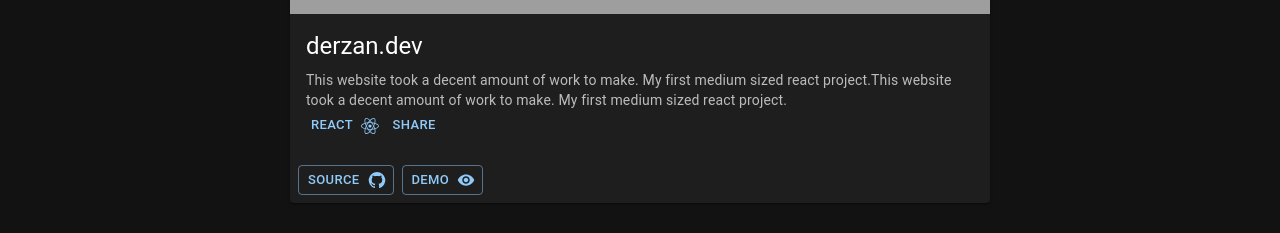
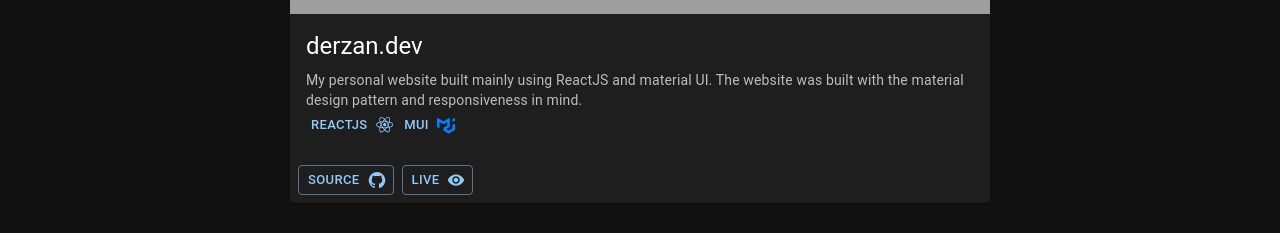
Before and after one commit to MiTo0o/derzan.dev, a React (Create React App) app: page /projects in a window 1280 px wide. Shown: the part 309-542 px from the top of the page. Built offline with nearby package versions, Linux system fonts and the light colour scheme; grey boxes are pictures that could not be loaded.

Commit message:
add custom mui-icon and fixed links for project

```diff
--- a/src/components/ProjectList.jsx
+++ b/src/components/ProjectList.jsx
@@ -13,7 +13,8 @@
 import GitHubIcon from "@mui/icons-material/GitHub";
 import VisibilityIcon from "@mui/icons-material/Visibility";
 
-import ReactIcon from "./ReactIcon";
+import ReactIcon from "../customMuiSvgIcons/ReactIcon/ReactIcon";
+import MuiIcon from "../customMuiSvgIcons/MuiIcon/MuiIcon";
 
 function ProjectList() {
   return (
@@ -45,15 +46,25 @@
               derzan.dev
             </Typography>
             <Typography variant="body2" color="textSecondary" component="p">
-              This website took a decent amount of work to make. My first medium
-              sized react project.This website took a decent amount of work to
-              make. My first medium sized react project.
+              My personal website built mainly using ReactJS and material UI. The website was built with the material design pattern and responsiveness in mind.
             </Typography>
-            <Button size="small" color="primary" endIcon={<ReactIcon />}>
-              React
+            <Button
+              size="small"
+              color="primary"
+              endIcon={<ReactIcon />}
+              target="_blank"
+              href="https://reactjs.org/"
+            >
+              ReactJS
             </Button>
-            <Button size="small" color="primary">
-              Share
+            <Button
+              size="small"
+              color="primary"
+              endIcon={<MuiIcon />}
+              target="_blank"
+              href="https://mui.com/"
+            >
+              MUI
             </Button>
           </CardContent>
           <CardActions>
@@ -63,7 +74,7 @@
               color="primary"
               endIcon={<GitHubIcon />}
               target="_blank"
-              href="http://www.google.com/"
+              href="https://github.com/MiTo0o/MiTo0o.github.io"
             >
               Source
             </Button>
@@ -73,8 +84,10 @@
               color="primary"
               target="_blank"
               endIcon={<VisibilityIcon />}
+              target="_blank"
+              href="https://derzan.dev/"
             >
-              Demo
+              Live
             </Button>
           </CardActions>
         </Card>
--- a/src/components/ReactIcon.jsx
+++ /dev/null
@@ -1,13 +0,0 @@
-import React from "react";
-import SvgIcon from "@mui/material/SvgIcon";
-import { ReactComponent as ReactIconSvg } from "./she.svg";
-
-function ReactIcon(props) {
-  return (
-    <SvgIcon {...props} viewBox="0 -1.5 27 27">
-      <ReactIconSvg />
-    </SvgIcon>
-  );
-}
-
-export default ReactIcon;
--- /dev/null
+++ b/src/customMuiSvgIcons/MuiIcon/MuiIcon.jsx
@@ -0,0 +1,14 @@
+import React from "react";
+import SvgIcon from "@mui/material/SvgIcon";
+import { ReactComponent as MuiIconSvg } from "./mui-icon.svg";
+
+function MuiIcon(props) {
+  return (
+    <SvgIcon {...props} viewBox="0 0 30 30">
+      <MuiIconSvg />
+    </SvgIcon>
+  );
+}
+// best personally tested view box ration for importing custom svg
+//const goldenViewBoxRatio = "0 0 28 28"
+export default MuiIcon;
--- /dev/null
+++ b/src/customMuiSvgIcons/ReactIcon/ReactIcon.jsx
@@ -0,0 +1,14 @@
+import React from "react";
+import SvgIcon from "@mui/material/SvgIcon";
+import { ReactComponent as ReactIconSvg } from "./react-icon.svg";
+
+function ReactIcon(props) {
+  return (
+    <SvgIcon {...props} viewBox="0 0 28 28">
+      <ReactIconSvg />
+    </SvgIcon>
+  );
+}
+// best personally tested view box ration for importing custom svg
+//const goldenViewBoxRatio = "0 0 28 28"
+export default ReactIcon;
```
Also changed, not shown: src/customMuiSvgIcons/MuiIcon/mui-icon.svg (added), src/customMuiSvgIcons/ReactIcon/react-icon.svg (renamed from src/components/she.svg).
